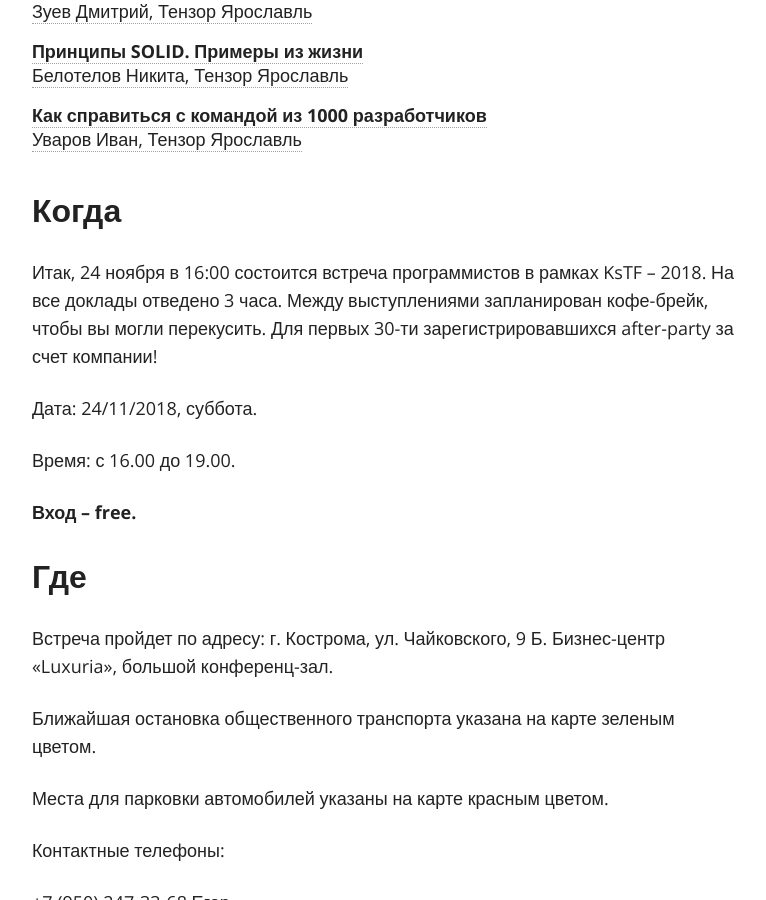
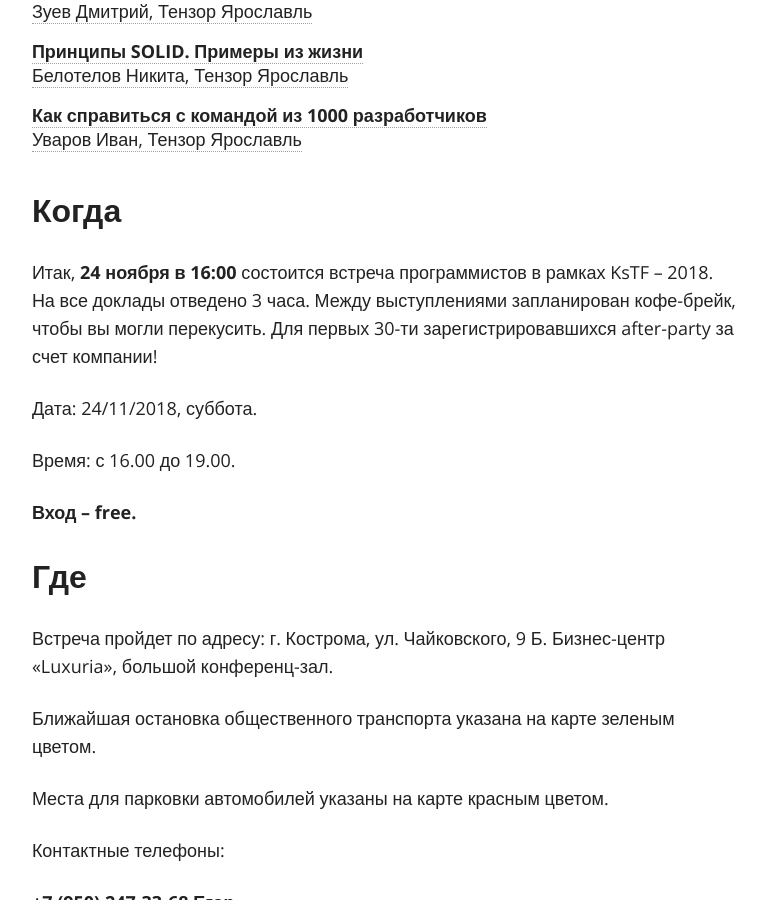
Before and after one commit to kostromameetup/kostromameetup.github.io, a Jekyll site: the page built from index.md, in a window 1280 px wide and 900 px high, scrolled down 932 px. Shown: the whole window, without its empty margins (254-1020 px from the left). Built offline with Jekyll 4.4.1, drawn with Linux system fonts in a browser that asks for light colours; nearby versions of some CDN libraries; comment, search, counter and statistics services are not loaded.

Commit message:
added bold

```diff
--- a/index.md
+++ b/index.md
@@ -32,7 +32,7 @@ comments: true
 Когда
 -----
 
-Итак, 24 ноября в 16:00 состоится встреча программистов в рамках KsTF – 2018. На все доклады  отведено  3  часа. Между  выступлениями  запланирован  кофе-брейк, чтобы  вы  могли перекусить. Для первых 30-ти зарегистрировавшихся after-party за счет компании!
+Итак, __24 ноября в 16:00__ состоится встреча программистов в рамках KsTF – 2018. На все доклады  отведено  3  часа. Между  выступлениями  запланирован  кофе-брейк, чтобы  вы  могли перекусить. Для первых 30-ти зарегистрировавшихся after-party за счет компании!
 
 Дата: 24/11/2018, суббота.
 
@@ -52,9 +52,9 @@ __Вход – free.__
 
 Контактные телефоны:
 
-+7 (950) 247-33-68 Егор
+__+7 (950) 247-33-68 Егор__
 
-+7 (909) 249-11-00 Мария
+__+7 (909) 249-11-00 Мария__
 
 
 <script type="text/javascript" charset="utf-8" async src="https://api-maps.yandex.ru/services/constructor/1.0/js/?um=constructor%3A813d2bb074f64db25b4f9622e799ee9a9b139d077b2e54d06aa249a8825fdeef&amp;width=606&amp;height=556&amp;lang=ru_RU&amp;scroll=true"></script>
```
